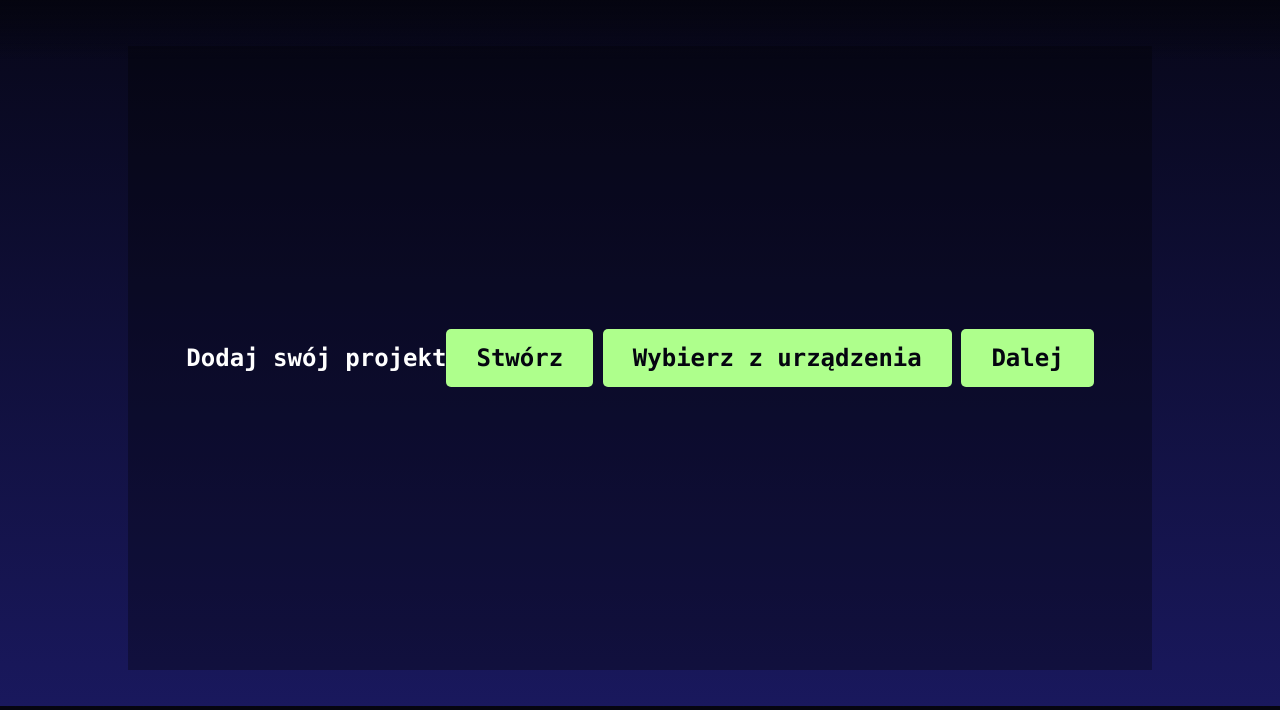
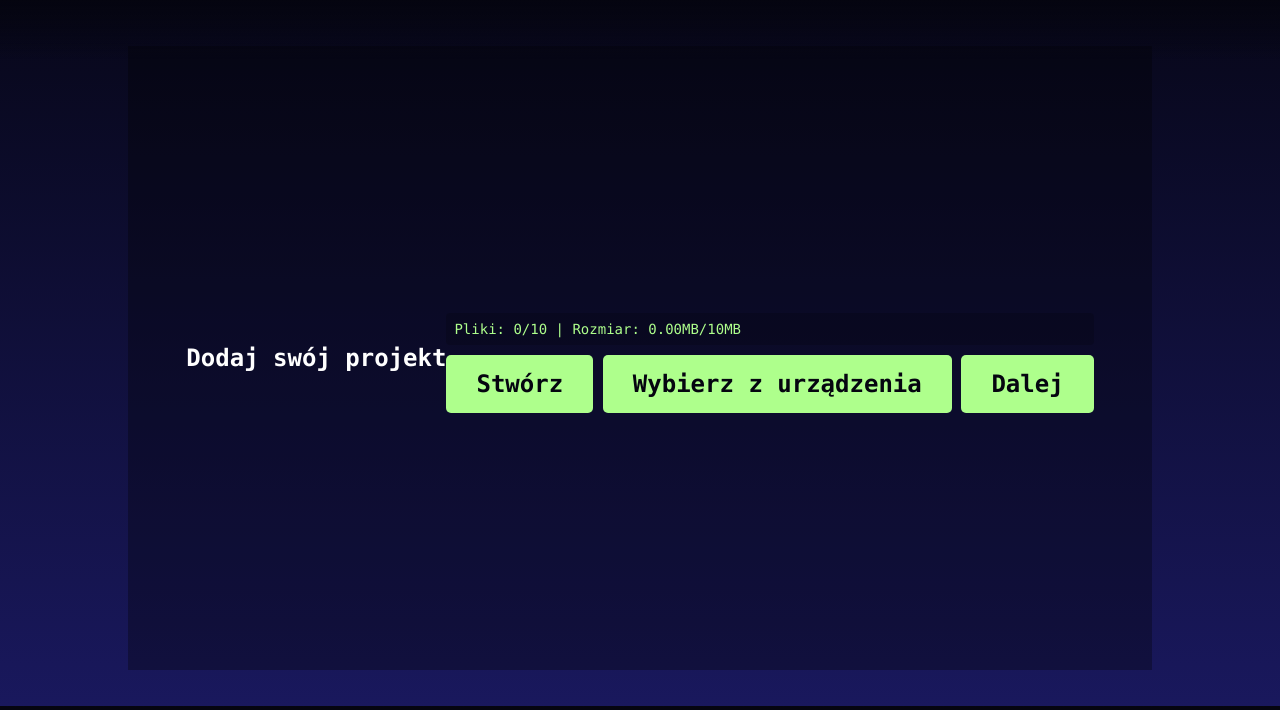
Before and after one commit to GuminskiKrzysztof/DetekcjaPlagiatu, a Flask app: page /dodaj-projekt in a window 1280 px wide. Shown: the part 94-804 px from the top of the page. Run offline with Flask 3, Linux system fonts and the light colour scheme.

Commit message:
Add file upload limits and improve ZIP file handling in project creation

```diff
--- a/static/script/add-project-screen.js
+++ b/static/script/add-project-screen.js
@@ -8,6 +8,9 @@ Promise.all([
         else window.addEventListener('load', resolve);
     })
 ]).then(() => {
+    const MAX_FILES = 10; // Maximum number of files (including files from ZIPs)
+    const MAX_TOTAL_SIZE_MB = 10; // Maximum total size in MB
+
     const addProjectScreen = document.getElementById("add-project-screen");
     const editorScreen = document.getElementById("editor-screen");
     const createButton = document.getElementById("create-button");
@@ -18,6 +21,18 @@ Promise.all([
 
     let files = [];
     let zipFiles = [];
+    let totalSize = 0; // Track total size in bytes
+
+    function bytesToMB(bytes) {
+        return bytes / (1024 * 1024);
+    }
+
+    function validateFileSize(file) {
+        if (bytesToMB(totalSize + file.size) > MAX_TOTAL_SIZE_MB) {
+            throw new Error(`Przekroczono maksymalny łączny rozmiar plików (${MAX_TOTAL_SIZE_MB}MB).`);
+        }
+        return true;
+    }
 
     createButton.addEventListener("click", function() {
         window.location.href = "/edytor";
@@ -27,13 +42,31 @@ Promise.all([
         fileInput.click();
     });
 
+    // Create stats div immediately after initialization
+    createStatsDiv();
+    updateFileStats(); // Show initial stats (0/10 files, 0/10MB)
+
     async function handleZipFile(zipFile) {
         try {
+            validateFileSize(zipFile);
             const zip = await JSZip.loadAsync(zipFile);
 
-            const zipNameDiv = document.createElement("div");
-            zipNameDiv.textContent = zipFile.name;
-            zipNameDiv.classList.add("file-name", "zip-file");
+            let validFiles = [];
+            for (const filename in zip.files) {
+                const file = zip.files[filename];
+                if (!file.dir) {
+                    const extension = filename.split('.').pop().toLowerCase();
+                    if (['cpp', 'py'].includes(extension)) {
+                        validFiles.push(file);
+                    }
+                }
+            }
+
+            if (files.length + validFiles.length > MAX_FILES) {
+                throw new Error(`Przekroczono maksymalną liczbę plików (${MAX_FILES}).`);
+            }
+
+            const zipFiles = []; // Tablica do przechowywania plików z tego ZIP-a
 
             // Extract files immediately
             for (const filename in zip.files) {
@@ -45,35 +78,54 @@ Promise.all([
                         const fileObject = {
                             id: `file-${Date.now()}-${filename}`,
                             name: filename,
-                            content: content
+                            content: content,
+                            fromZip: zipFile.name  // Oznaczamy pliki jako pochodzące z tego ZIP-a
                         };
                         files.push(fileObject);
+                        zipFiles.push(fileObject.id);
                     }
                 }
             }
+
+            const zipNameDiv = document.createElement("div");
+            zipNameDiv.textContent = zipFile.name;
+            zipNameDiv.classList.add("file-name", "zip-file");
 
             const removeButton = document.createElement("span");
             removeButton.innerHTML = "&#10006;";
             removeButton.classList.add("remove-file");
             removeButton.onclick = () => {
-                // Remove all files that came from this zip
-                files = files.filter(f => !f.id.includes(zipFile.name));
+                // Usuń wszystkie pliki z tego ZIP-a
+                files = files.filter(f => !f.fromZip || f.fromZip !== zipFile.name);
                 zipNameDiv.remove();
+                totalSize -= zipFile.size;
+                updateFileStats();
             };
 
             zipNameDiv.appendChild(removeButton);
             fileListDiv.appendChild(zipNameDiv);
+
+            totalSize += zipFile.size;
+            updateFileStats();
         } catch (error) {
-            alert("Błąd podczas przetwarzania pliku ZIP.");
+            alert(error.message || "Błąd podczas przetwarzania pliku ZIP.");
             console.error(error);
         }
     }
 
     function handleFile(file) {
+        try {
             const fileExtension = file.name.split(".").pop().toLowerCase();
+
+            if (files.length >= MAX_FILES) {
+                throw new Error(`Przekroczono maksymalną liczbę plików (${MAX_FILES}).`);
+            }
+
             if (fileExtension === 'zip') {
                 handleZipFile(file);
             } else if (['cpp', 'py'].includes(fileExtension)) {
+                validateFileSize(file);
+
                 const reader = new FileReader();
                 reader.onload = (e) => {
                     const fileObject = {
@@ -92,18 +144,43 @@ Promise.all([
                     removeButton.innerHTML = "&#10006;";
                     removeButton.classList.add("remove-file");
                     removeButton.onclick = () => {
-                    files = files.filter(f => f.id !== fileObject.id);
+                        const fileIndex = files.findIndex(f => f.id === fileObject.id);
+                        if (fileIndex !== -1) {
+                            totalSize -= file.size;
+                            files.splice(fileIndex, 1);
                             fileNameDiv.remove();
+                            updateFileStats();
+                        }
                     };
 
                     fileNameDiv.appendChild(removeButton);
                     fileListDiv.appendChild(fileNameDiv);
+
+                    totalSize += file.size;
+                    updateFileStats();
                 };
                 reader.readAsText(file);
             } else {
-            alert("Nieobsługiwany format pliku. Wybierz plik .cpp, .py lub .zip");
+                throw new Error("Nieobsługiwany format pliku. Wybierz plik .cpp, .py lub .zip");
+            }
+        } catch (error) {
+            alert(error.message);
             fileInput.value = "";
         }
+    }
+
+    function updateFileStats() {
+        const statsDiv = document.getElementById('file-stats');
+        statsDiv.textContent = `Pliki: ${files.length}/${MAX_FILES} | Rozmiar: ${bytesToMB(totalSize).toFixed(2)}MB/${MAX_TOTAL_SIZE_MB}MB`;
+    }
+
+    function createStatsDiv() {
+        const statsDiv = document.createElement('div');
+        statsDiv.id = 'file-stats';
+        statsDiv.style.marginTop = '10px';
+        statsDiv.style.color = '#aeff8c';
+        fileListDiv.parentNode.insertBefore(statsDiv, fileListDiv);
+        return statsDiv;
     }
 
     fileInput.addEventListener("change", function(event) {
--- a/static/script/editor-screen.js
+++ b/static/script/editor-screen.js
@@ -33,7 +33,6 @@ document.addEventListener("DOMContentLoaded", async function() {
     const codeEditor = document.getElementById("code-editor");
     const analyzeFileButton = document.getElementById("analyze-file-button");
     const analyzeProjectButton = document.getElementById("analyze-project-button");
-    const loadingStatus = document.getElementById("loading-status");
 
     const fileCodes = new Map();
     let activeFileName = null;
--- a/static/style.css
+++ b/static/style.css
@@ -514,23 +514,12 @@ footer {
     background: #91e076;
 }
 
-/* Loading spinner */
-#loading-status {
-    text-align: center;
-    margin: 10px 0;
+
+
+#file-stats {
+    font-size: 14px;
+    padding: 8px;
+    background: #00000030;
+    border-radius: 4px;
+    margin-bottom: 10px;
 }
-
-.loading-spinner {
-    width: 20px;
-    height: 20px;
-    border: 3px solid #f3f3f3;
-    border-top: 3px solid #3498db;
-    border-radius: 50%;
-    animation: spin 1s linear infinite;
-    margin: 10px auto;
-}
-
-@keyframes spin {
-    0% { transform: rotate(0deg); }
-    100% { transform: rotate(360deg); }
-}
--- a/templates/add-project.html
+++ b/templates/add-project.html
@@ -7,6 +7,7 @@
     <div id="add-project-screen">
         <h2>Dodaj swój projekt</h2>
         <div>
+            <!-- Usunięto div#file-stats stąd, bo teraz jest tworzony przez JS -->
             <div id="file-list"></div>
             <button id="create-button">Stwórz</button>
             <button id="select-file-button">Wybierz z urządzenia</button>
--- a/templates/editor-code.html
+++ b/templates/editor-code.html
@@ -15,10 +15,6 @@
         </div>
 
         <div id="right-panel">
-            <div id="loading-status" style="display: none;">
-                <p>Wypakowywanie plików...</p>
-                <div class="loading-spinner"></div>
-            </div>
             <button id="analyze-file-button" class="analyze-button">Analizuj plik</button>
             <button id="analyze-project-button" class="analyze-button">Analizuj wszystko</button>
         </div>
```
Lines whose indentation alone changed are shown as unchanged.
